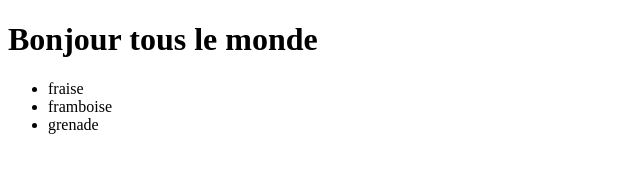
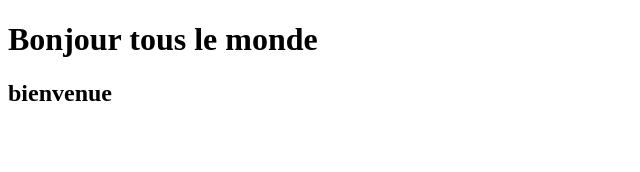
Before and after one commit to Eathylik/FirstTest, a plain HTML site: page index.html in a window 1280 px wide. Shown: the whole page, without its empty margins (0-640 px from the left). Drawn offline with Linux system fonts and the light colour scheme.

Commit message:
deusième commit

```diff
--- a/index.html
+++ b/index.html
@@ -7,10 +7,6 @@
 </head>
 <body>
     <h1>Bonjour tous le monde</h1>
-    <ul>
-        <li>fraise</li>
-        <li>framboise</li>
-        <li>grenade</li>
-    </ul>
+    <h2>bienvenue</h2>
 </body>
 </html>
```
